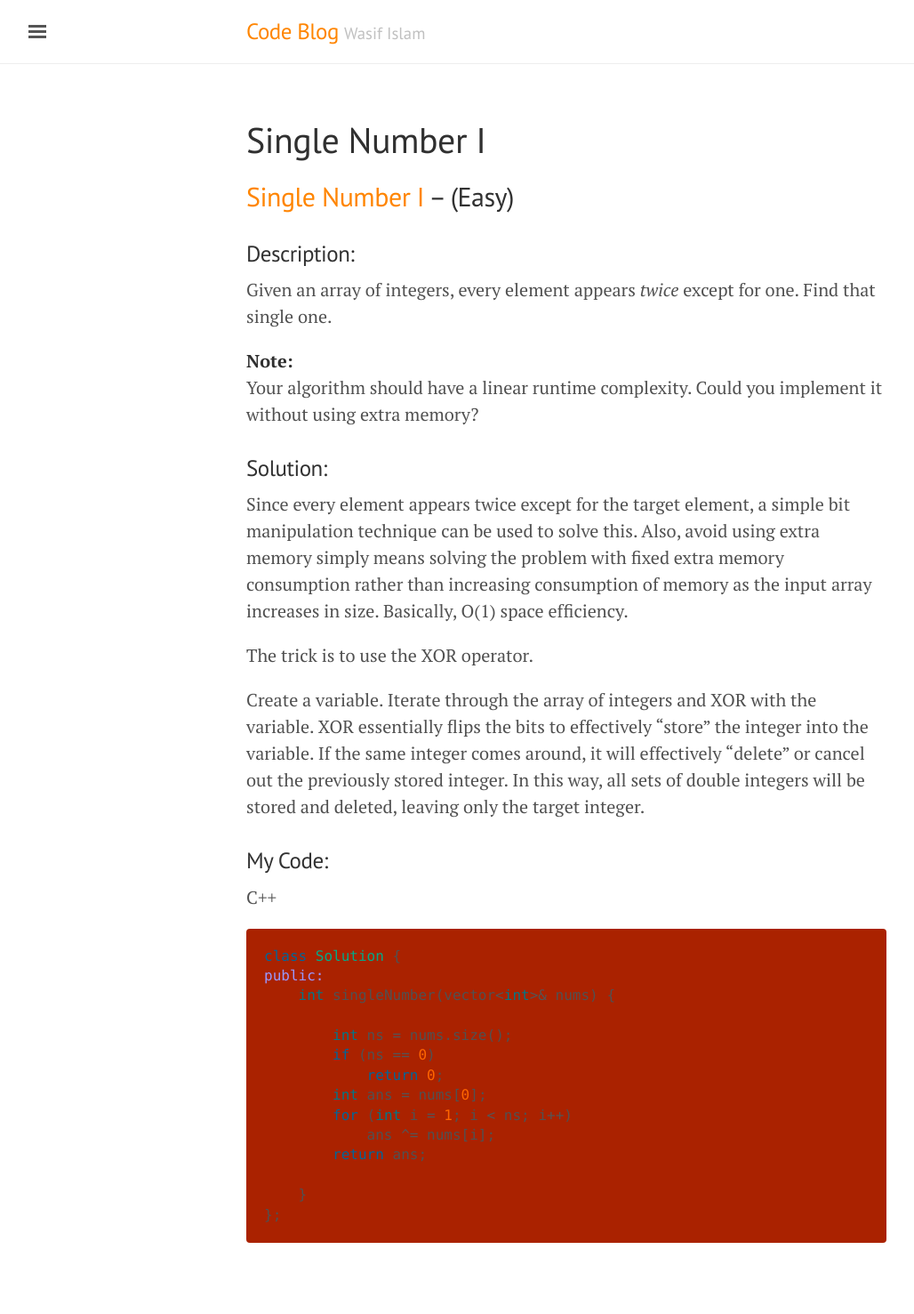
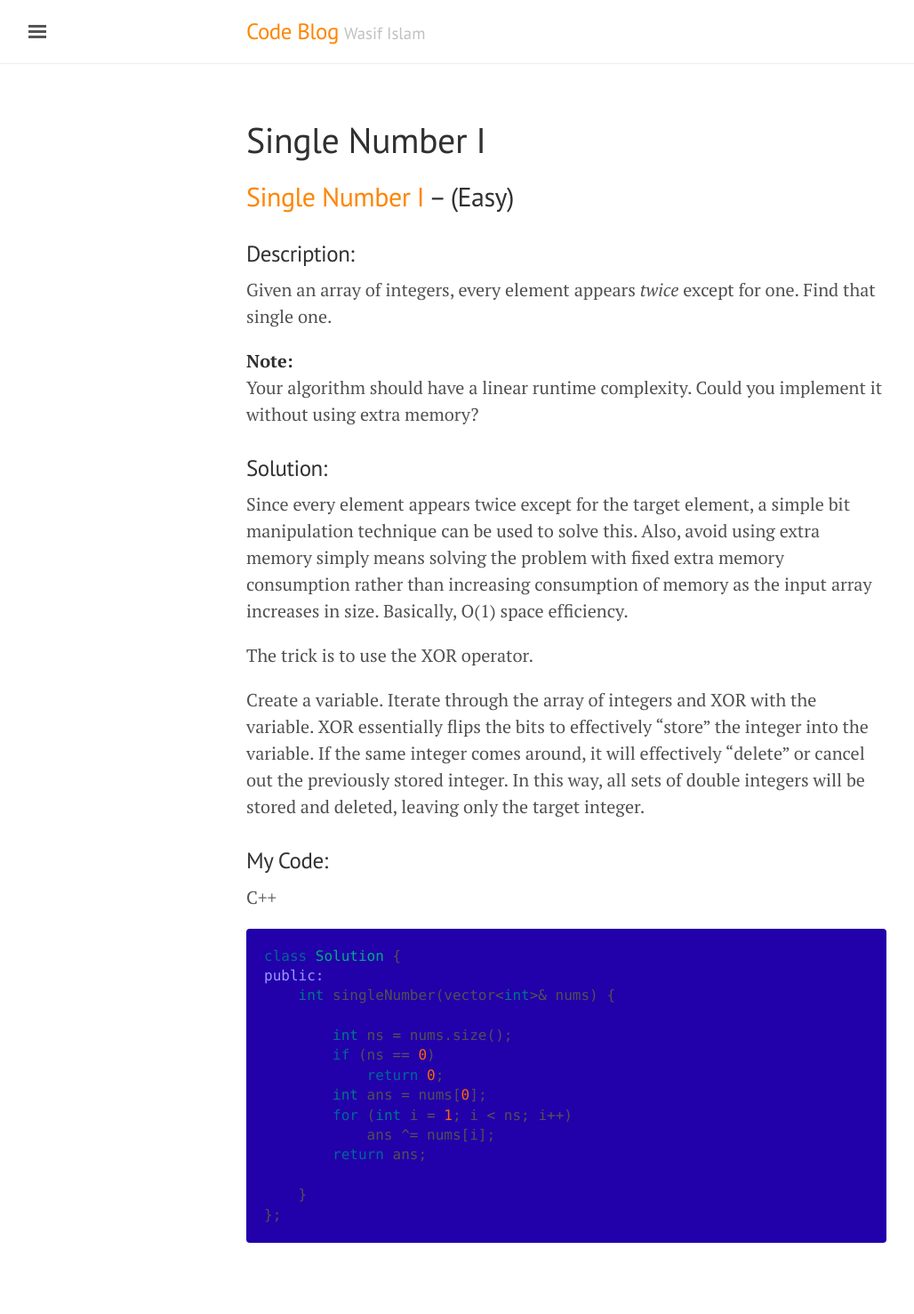
Before and after one commit to washifu/CodeBlog, a Jekyll site: the page built from pages/2017-08-24-Single_Number_I.md, in a window 1280 px wide. Shown: the whole page at 89% size, without its empty margins (3-1031 px from the left). Built offline with Jekyll 4.4.1, drawn with Linux system fonts in a browser that asks for light colours; comment, search, counter and statistics services are not loaded.

Commit message:
Update poole.css

```diff
--- a/public/css/poole.css
+++ b/public/css/poole.css
@@ -170,7 +170,7 @@ pre {
   word-break: break-all;
   word-wrap: break-word;
   /*background-color: #f9f9f9;*/
-  background-color: #aa2200; /* wasif */
+  background-color: #2200aa; /* wasif */
 }
 pre code {
   padding: 0;
```
